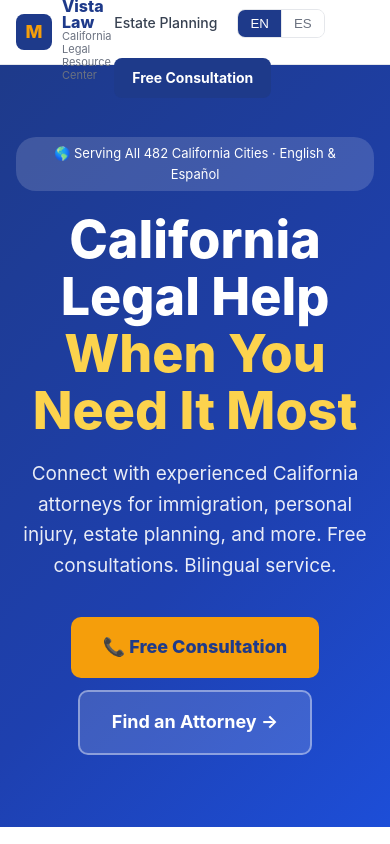
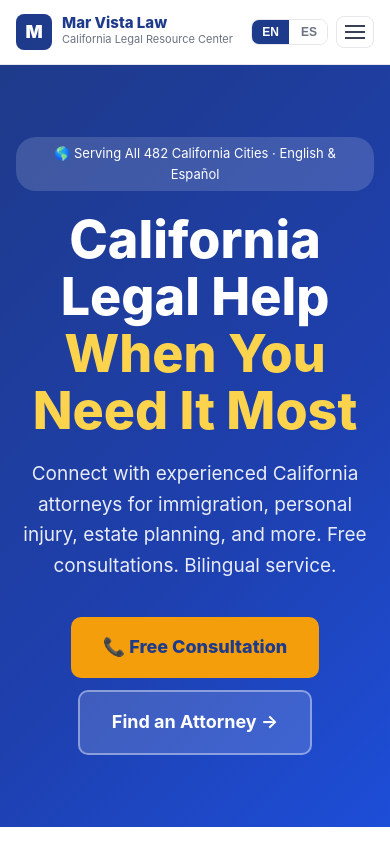
Before and after one commit to Ahorasi360/marvistalaw, a Next.js app: page / in a window 390 px wide. Shown: the top 844 px of the page. Built offline with nearby package versions, Linux system fonts and the light colour scheme.

Commit message:
feat: mobile hamburger menu + EN/ES toggle on mobile

```diff
--- a/app/components/Navbar.js
+++ b/app/components/Navbar.js
@@ -1,100 +1,79 @@
 'use client';
-// app/components/Navbar.js
 import Link from 'next/link';
+import { useState } from 'react';
 import { useLang, T } from '../lib/LanguageContext';
 
 export default function Navbar() {
   const { lang, setLang } = useLang();
   const t = T[lang].nav;
+  const [open, setOpen] = useState(false);
 
   return (
-    <nav style={{
-      background: 'white',
-      borderBottom: '1px solid #E5E7EB',
-      position: 'sticky',
-      top: 0,
-      zIndex: 50,
-    }}>
+    <nav style={{ background: 'white', borderBottom: '1px solid #E5E7EB', position: 'sticky', top: 0, zIndex: 100 }}>
       <div style={{ maxWidth: '1200px', margin: '0 auto', padding: '0 16px', display: 'flex', alignItems: 'center', justifyContent: 'space-between', height: '64px' }}>
 
         {/* Logo */}
         <Link href="/" style={{ textDecoration: 'none', display: 'flex', alignItems: 'center', gap: '10px' }}>
-          <div style={{ width: '36px', height: '36px', background: '#1E3A8A', borderRadius: '8px', display: 'flex', alignItems: 'center', justifyContent: 'center', flexShrink: 0 }}>
-            <span style={{ color: '#F59E0B', fontWeight: '800', fontSize: '18px' }}>M</span>
-          </div>
+          <div style={{ width: '36px', height: '36px', background: '#1E3A8A', borderRadius: '8px', display: 'flex', alignItems: 'center', justifyContent: 'center', color: 'white', fontWeight: '900', fontSize: '18px' }}>M</div>
           <div>
-            <div style={{ fontWeight: '800', fontSize: '16px', color: '#1E3A8A', lineHeight: 1 }}>Mar Vista Law</div>
-            <div style={{ fontSize: '11px', color: '#6B7280', lineHeight: 1.2 }}>{t.tagline}</div>
+            <div style={{ fontWeight: '800', fontSize: '15px', color: '#1E3A8A', lineHeight: 1.1 }}>Mar Vista Law</div>
+            <div style={{ fontSize: '11px', color: '#6B7280' }}>California Legal Resource Center</div>
           </div>
         </Link>
 
-        {/* Nav links */}
-        <div style={{ display: 'flex', gap: '20px', alignItems: 'center', flexWrap: 'wrap' }}>
-          <Link href="/green-card-application/los-angeles" style={{ textDecoration: 'none', color: '#374151', fontSize: '14px', fontWeight: '500' }}>
-            {t.immigration}
+        {/* Desktop nav */}
+        <div style={{ display: 'flex', alignItems: 'center', gap: '24px' }} className="desktop-nav">
+          <Link href="/car-accident-attorney/los-angeles" style={{ fontSize: '14px', fontWeight: '600', color: '#374151', textDecoration: 'none' }}>{t.accidents || 'Accidents'}</Link>
+          <Link href="/green-card-application/los-angeles" style={{ fontSize: '14px', fontWeight: '600', color: '#374151', textDecoration: 'none' }}>{t.immigration || 'Immigration'}</Link>
+          <Link href="/living-trust/los-angeles" style={{ fontSize: '14px', fontWeight: '600', color: '#374151', textDecoration: 'none' }}>{t.estatePlanning || 'Estate Planning'}</Link>
+          <div style={{ display: 'flex', gap: '2px', border: '1.5px solid #E5E7EB', borderRadius: '8px', overflow: 'hidden' }}>
+            <button onClick={() => setLang('en')} style={{ padding: '6px 12px', border: 'none', cursor: 'pointer', background: lang === 'en' ? '#1E3A8A' : 'white', color: lang === 'en' ? 'white' : '#6B7280', fontWeight: '700', fontSize: '13px' }}>EN</button>
+            <button onClick={() => setLang('es')} style={{ padding: '6px 12px', border: 'none', cursor: 'pointer', background: lang === 'es' ? '#1E3A8A' : 'white', color: lang === 'es' ? 'white' : '#6B7280', fontWeight: '700', fontSize: '13px' }}>ES</button>
+          </div>
+          <Link href="/asistente" style={{ fontSize: '13px', fontWeight: '700', color: '#F59E0B', textDecoration: 'none', padding: '6px 12px', background: '#FEF3C7', borderRadius: '8px', border: '1.5px solid #F59E0B' }}>🤖 {lang === 'es' ? 'Asistente' : 'Assistant'}</Link>
+          <Link href="tel:+13234182252" style={{ background: '#1E3A8A', color: 'white', padding: '10px 18px', borderRadius: '8px', textDecoration: 'none', fontWeight: '700', fontSize: '14px', whiteSpace: 'nowrap' }}>
+            {lang === 'es' ? 'Consulta Gratis' : 'Free Consultation'}
           </Link>
-          <Link href="/car-accident-attorney/los-angeles" style={{ textDecoration: 'none', color: '#374151', fontSize: '14px', fontWeight: '500' }}>
-            {t.accidents}
-          </Link>
-          <Link href="/living-trust/los-angeles" style={{ textDecoration: 'none', color: '#374151', fontSize: '14px', fontWeight: '500' }}>
-            {t.estate}
-          </Link>
+        </div>
 
-          {/* Language toggle */}
-          <div style={{
-            display: 'flex',
-            border: '1.5px solid #E5E7EB',
-            borderRadius: '8px',
-            overflow: 'hidden',
-            fontSize: '13px',
-            fontWeight: '700',
-          }}>
-            <button
-              onClick={() => setLang('en')}
-              style={{
-                padding: '6px 12px',
-                border: 'none',
-                cursor: 'pointer',
-                background: lang === 'en' ? '#1E3A8A' : 'white',
-                color: lang === 'en' ? 'white' : '#6B7280',
-                transition: 'all 0.15s',
-              }}
-            >
-              EN
-            </button>
-            <button
-              onClick={() => setLang('es')}
-              style={{
-                padding: '6px 12px',
-                border: 'none',
-                borderLeft: '1.5px solid #E5E7EB',
-                cursor: 'pointer',
-                background: lang === 'es' ? '#1E3A8A' : 'white',
-                color: lang === 'es' ? 'white' : '#6B7280',
-                transition: 'all 0.15s',
-              }}
-            >
-              ES
-            </button>
+        {/* Mobile right side */}
+        <div style={{ display: 'flex', alignItems: 'center', gap: '8px' }} className="mobile-nav-right">
+          <div style={{ display: 'flex', gap: '2px', border: '1.5px solid #E5E7EB', borderRadius: '8px', overflow: 'hidden' }}>
+            <button onClick={() => setLang('en')} style={{ padding: '5px 10px', border: 'none', cursor: 'pointer', background: lang === 'en' ? '#1E3A8A' : 'white', color: lang === 'en' ? 'white' : '#6B7280', fontWeight: '700', fontSize: '12px' }}>EN</button>
+            <button onClick={() => setLang('es')} style={{ padding: '5px 10px', border: 'none', cursor: 'pointer', background: lang === 'es' ? '#1E3A8A' : 'white', color: lang === 'es' ? 'white' : '#6B7280', fontWeight: '700', fontSize: '12px' }}>ES</button>
           </div>
-
-          {/* CTA */}
-          <a
-            href="tel:+13234182252"
-            style={{
-              textDecoration: 'none',
-              background: '#1E3A8A',
-              color: 'white',
-              padding: '9px 18px',
-              borderRadius: '8px',
-              fontSize: '14px',
-              fontWeight: '700',
-            }}
-          >
-            {t.cta}
-          </a>
+          {/* Hamburger */}
+          <button onClick={() => setOpen(!open)} style={{ background: 'none', border: '1.5px solid #E5E7EB', borderRadius: '8px', padding: '8px', cursor: 'pointer', display: 'flex', flexDirection: 'column', gap: '4px' }}>
+            <span style={{ display: 'block', width: '20px', height: '2px', background: '#374151' }}></span>
+            <span style={{ display: 'block', width: '20px', height: '2px', background: '#374151' }}></span>
+            <span style={{ display: 'block', width: '20px', height: '2px', background: '#374151' }}></span>
+          </button>
         </div>
       </div>
+
+      {/* Mobile dropdown */}
+      {open && (
+        <div style={{ background: 'white', borderTop: '1px solid #E5E7EB', padding: '16px' }}>
+          <div style={{ display: 'flex', flexDirection: 'column', gap: '4px' }}>
+            <Link href="/car-accident-attorney/los-angeles" onClick={() => setOpen(false)} style={{ padding: '12px 16px', fontSize: '15px', fontWeight: '600', color: '#1E3A8A', textDecoration: 'none', borderRadius: '8px', background: '#F8FAFC' }}>🚗 {t.accidents || 'Accidents'}</Link>
+            <Link href="/green-card-application/los-angeles" onClick={() => setOpen(false)} style={{ padding: '12px 16px', fontSize: '15px', fontWeight: '600', color: '#1E3A8A', textDecoration: 'none', borderRadius: '8px', background: '#F8FAFC' }}>🌎 {t.immigration || 'Immigration'}</Link>
+            <Link href="/living-trust/los-angeles" onClick={() => setOpen(false)} style={{ padding: '12px 16px', fontSize: '15px', fontWeight: '600', color: '#1E3A8A', textDecoration: 'none', borderRadius: '8px', background: '#F8FAFC' }}>🏛️ {t.estatePlanning || 'Estate Planning'}</Link>
+            <Link href="/asistente" onClick={() => setOpen(false)} style={{ padding: '12px 16px', fontSize: '15px', fontWeight: '700', color: '#F59E0B', textDecoration: 'none', borderRadius: '8px', background: '#FEF3C7', border: '1.5px solid #F59E0B' }}>🤖 {lang === 'es' ? 'Asistente Legal IA' : 'AI Legal Assistant'}</Link>
+            <Link href="tel:+13234182252" onClick={() => setOpen(false)} style={{ padding: '14px 16px', fontSize: '16px', fontWeight: '700', color: 'white', textDecoration: 'none', borderRadius: '8px', background: '#1E3A8A', textAlign: 'center', marginTop: '8px' }}>
+              📞 {lang === 'es' ? 'Consulta Gratis' : 'Free Consultation'}
+            </Link>
+          </div>
+        </div>
+      )}
+
+      <style>{`
+        .desktop-nav { display: none !important; }
+        .mobile-nav-right { display: flex !important; }
+        @media (min-width: 768px) {
+          .desktop-nav { display: flex !important; }
+          .mobile-nav-right { display: none !important; }
+        }
+      `}</style>
     </nav>
   );
 }
```
